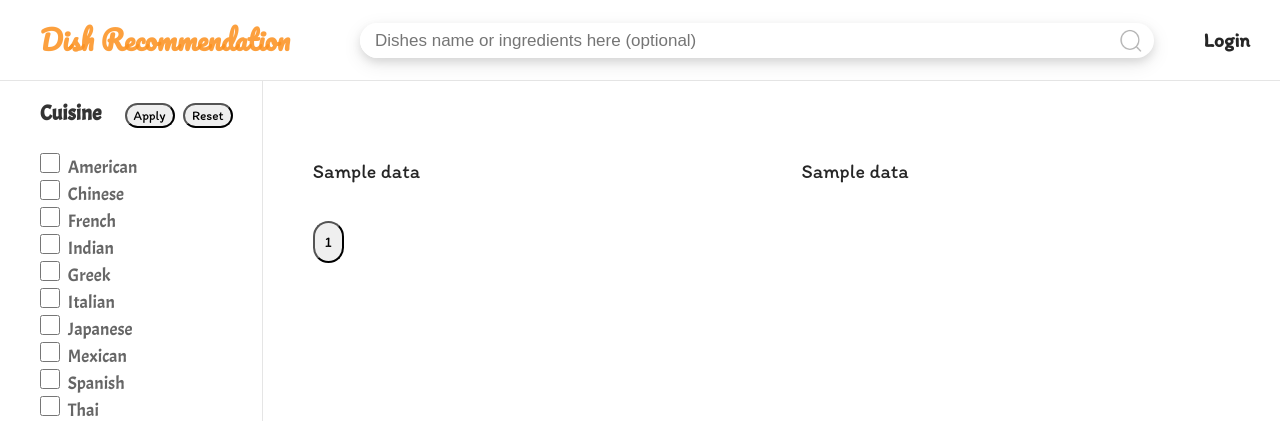
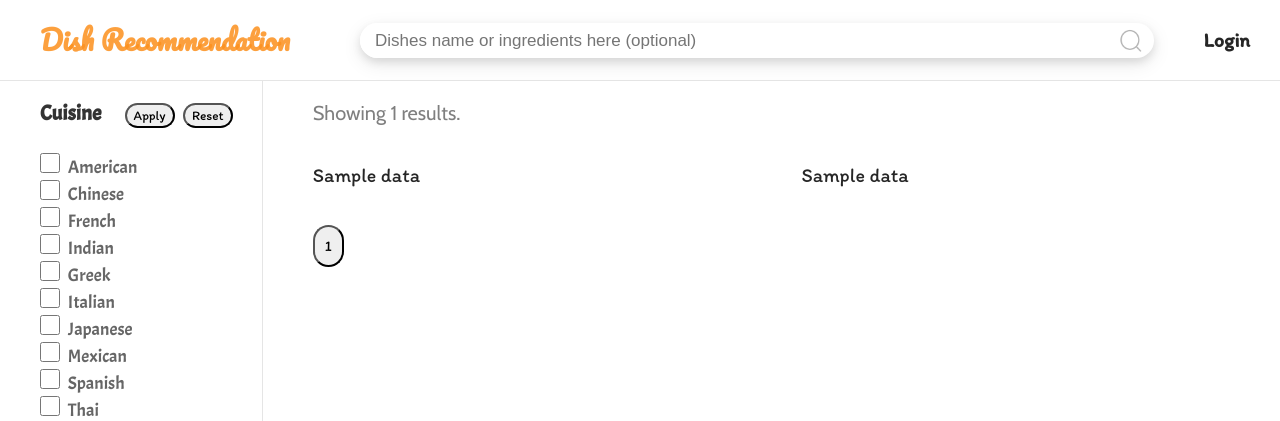
Before and after one commit to Exdragon25/FIT3164_DS4_Project, a Flask app: template templates/searchpage.html in a window 1280 px wide. Shown: the top 421 px of the page. Run offline with Flask 2, Linux system fonts and the light colour scheme; the template is opened without the code that fills it: most values are stand-ins (such as "Sample title", 1, 10 or a date in 2020); parts of the project's set-up code (start-up, migrations or seed data) failed here and were passed over.

Commit message:
add notice in searchpage

```diff
--- a/flask_main.py
+++ b/flask_main.py
@@ -88,6 +88,7 @@ def search(page_number):
     for i in range(len(course)):
         course[i] = course[i].replace("_", " ")
     result = render_result(search, cuisine, taste, course)
+    num_result = len(result)
     max_pages = len(result)//40+1
     if len(result) > page_number * 40:
         result = result[(page_number-1)*40:page_number * 40 - 1]
@@ -104,8 +105,10 @@ def search(page_number):
     mid_index = len(result)//2
     result_right = result[:mid_index]
     result_left = result[mid_index:]
-    return render_template("searchpage.html", result_right=result_right, result_left=result_left, next_page=next_page,
-                           previous_page=previous_page, current_user=current_user, pages=pages, current_page=page_number)
+    print(result)
+    return render_template("searchpage.html", result=result, result_right=result_right, result_left=result_left,
+                           next_page=next_page, previous_page=previous_page, current_user=current_user,
+                           pages=pages, current_page=page_number, num_result=num_result)
 
 
 @app.route("/login", methods=['GET', 'POST'])
@@ -148,9 +151,11 @@ def show_recipe(recipe_name):
     instructions = result[0]['instructions']
     num_ner = len(ingredients)
     num_NER = str(num_ner) + " ingredients"
+
     if request.method == 'POST':
         output = {'search': request.form.get('search')}
         return redirect("http://127.0.0.1:5000/1/search?" + urllib.parse.urlencode(output, doseq=True))
+
     return render_template("resultpage.html",
                            recipe_name=recipe_name, cuisine=cuisine, course=course,
                            ingredients=ingredients, instructions=instructions, num_NER=num_NER)
--- a/static/searchpagestyle.css
+++ b/static/searchpagestyle.css
@@ -195,6 +195,17 @@ H3{
     width: 100%;
     display: flex;
 }
+.notice_result {
+    display: flex;
+    flex: 80%;
+    flex-direction: column;
+}
+.notice_result .notice {
+    color:rgba(0, 0, 0, 0.5);
+    font-family: 'Cabin', serif;
+    margin-top: 20px;
+    font-size: 20px;
+}
 .result {
     flex: 80%;
     display: flex;
@@ -204,7 +215,7 @@ H3{
     display: flex;
 }
 .result_left {
-    margin-top: 70px;
+    margin-top: 30px;
     min-height: calc(100% - 120px);
     flex: 50%;
     font-size: 18px;
@@ -212,7 +223,7 @@ H3{
     position: relative;
 }
 .result_right {
-    margin-top: 70px;
+    margin-top: 30px;
     min-height: calc(100% - 120px);
     flex: 50%;
     padding-right: 20px;
@@ -227,8 +238,6 @@ H3{
     position: relative;
     border-radius: 20px;
     margin-right: 5px;
-
-
 }
 .result .buttons .current_page{
     margin-top: 30px;
--- a/templates/searchpage.html
+++ b/templates/searchpage.html
@@ -5,7 +5,7 @@
     <meta http-equiv="X-UA-Compatible" content="IE=edge">
     <meta name="viewport" content="width=device-width, initial-scale=1.0">
     <title>Dish Recommendation</title>
-    <link rel="stylesheet" href="https://fonts.googleapis.com/css?family=Pacifico|Acme|Itim">
+    <link rel="stylesheet" href="https://fonts.googleapis.com/css?family=Pacifico|Acme|Itim|Cabin">
     <link rel="stylesheet" href="{{ url_for('static', filename = '/searchpagestyle.css') }}">
 
 </head>
@@ -77,6 +77,15 @@
         </div>
 
         <!--    results    -->
+        <div class="notice_result">
+            <div class="notice">
+                {% if num_result < 1 %}
+                    <p class="no_result">Sorry, we couldn't find any matching results.</p>
+                {% else %}
+                    <p class="num_result">Showing {{ num_result }} results.</p>
+                {% endif %}
+            </div>
+
             <div class="result">
                 <div class="show_result">
                     <div class="result_left">
@@ -99,6 +108,7 @@
                 </div>
 
                 <div class="buttons">
+                    {% if num_result >= 1 %}
                         {% if previous_page == True %}
                             <button type="submit" name="submit_button" value="previous_page" class="prepage">Previous Page</button>
                         {% endif %}
@@ -112,10 +122,11 @@
                         {% if next_page == True %}
                             <button type="submit" name="submit_button" value="next_page">Next Page</button>
                         {% endif %}
+                    {% endif %}
                 </div>
             </div>
         </div>
-
+    </div>
 
     <!-- footer -->
     <div class="footer">
```
Lines whose indentation alone changed are shown as unchanged.
